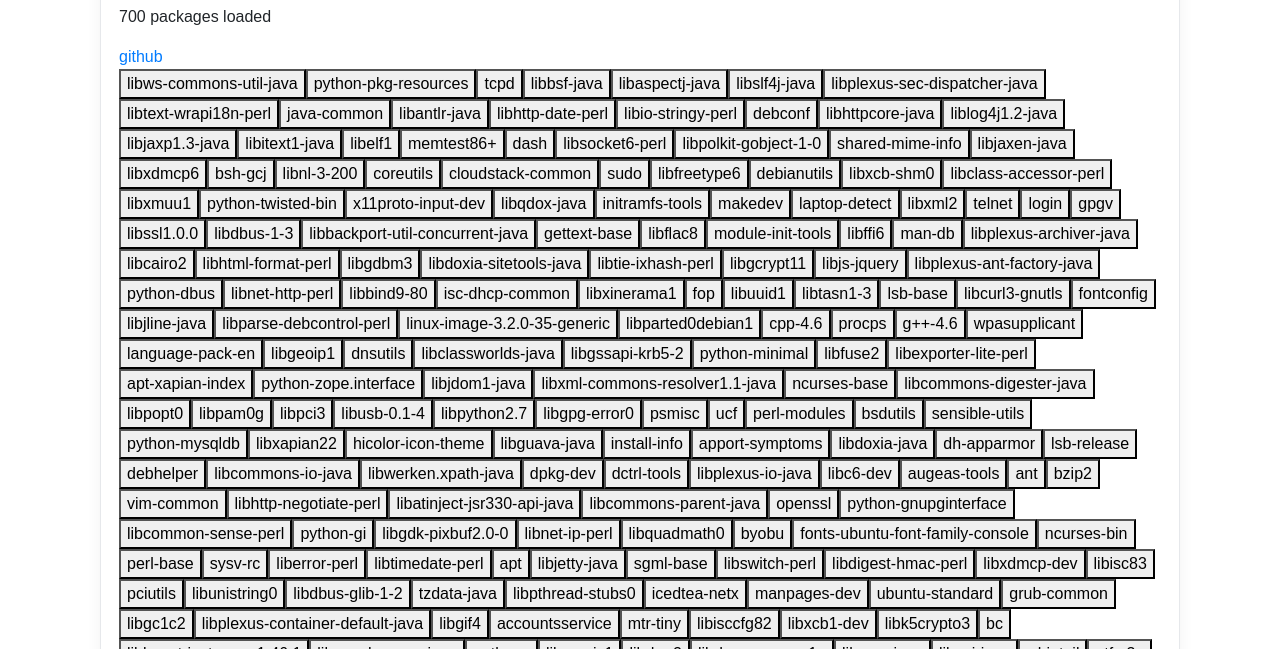
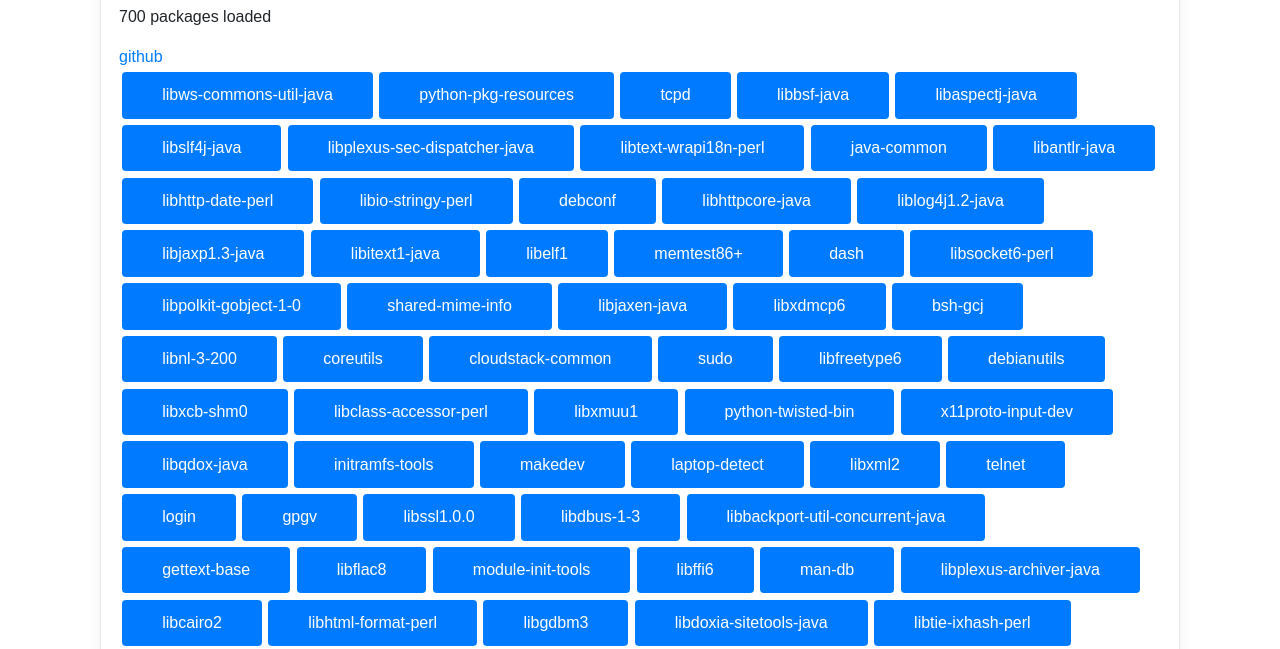
Before and after one commit to nireo/pre-assignment-reaktor, a plain HTML site: page index.html in a window 1280 px wide. Shown: the part 118-767 px from the top of the page. Drawn offline with nearby package versions, Linux system fonts and the light colour scheme.

Commit message:
added button styling

```diff
--- a/index.js
+++ b/index.js
@@ -3,84 +3,87 @@ let selectedItem = null;
 
 const parseData = item => {
   const objectTemplate = {
-    name: "",
-    depends: "",
-    description: ""
+    name: '',
+    depends: '',
+    description: ''
   };
 
-  objectTemplate.name = item.split("Status")[0].split("Essential")[0];
+  objectTemplate.name = item.split('Status')[0].split('Essential')[0];
 
-  let depends = item.split("Depends:")[1];
-  depends = depends ? depends.split(", ") : [];
+  let depends = item.split('Depends:')[1];
+  depends = depends ? depends.split(', ') : [];
   if (depends !== []) {
-    depends = depends.map(d => d.slice(0, d.indexOf("(")).trim());
-    depends = depends.filter(d => !d.includes(" "));
+    depends = depends.map(d => d.slice(0, d.indexOf('(')).trim());
+    depends = depends.filter(d => !d.includes(' '));
   }
 
   objectTemplate.depends = depends;
 
   objectTemplate.description = item
-    .split("Description: ")[1]
-    .split("Homepage:")[0]
-    .split("Original-Maintainer:")[0];
+    .split('Description: ')[1]
+    .split('Homepage:')[0]
+    .split('Original-Maintainer:')[0];
 
   objects = objects.concat(objectTemplate);
 };
 
 const checkSelectedItem = () => {
-  let packages = document.getElementById("packages");
-  packages.style.display = "none";
+  let packages = document.getElementById('packages');
+  packages.style.display = 'none';
   if (selectedItem === null) {
     // if no item is selected, display them all
-    packages.style.display = "";
+    packages.style.display = '';
     return;
   }
 
-  let single = document.getElementById("single-item");
+  let single = document.getElementById('single-item');
 
-  document.getElementById("go-back-button").onclick = () => {
+  document.getElementById('go-back-button').onclick = () => {
     selectedItem = null;
-    single.style.display = "none";
+    single.style.display = 'none';
     checkSelectedItem();
   };
-  single.style.display = "";
+  document.getElementById('go-back-button').className += 'button';
+  single.style.display = '';
 
-  document.getElementById("title").innerHTML = selectedItem.name;
-  document.getElementById("description").innerHTML = selectedItem.description;
+  document.getElementById('title').innerHTML = selectedItem.name;
+  document.getElementById('description').innerHTML = selectedItem.description;
 
   // clear the old dependency field
-  document.getElementById("depends").innerHTML = "";
+  document.getElementById('depends').innerHTML = '';
   selectedItem.depends.forEach(depend => {
-    let button = document.createElement("button");
+    let button = document.createElement('button');
+    button.className += 'button';
     button.innerHTML = depend;
     button.onclick = () => {
       selectedItem = objects.find(i => i.name === depend);
       checkSelectedItem();
     };
 
-    document.getElementById("depends").appendChild(button);
+    document.getElementById('depends').appendChild(button);
   });
 };
 
-fetch("./status-data.txt")
+fetch('./status-data.txt')
   .then(r => r.text())
   .then(data => {
-    const withOutNewLines = data.replace(/(\r\n|\n|\r)/gm, "");
-    let arrays = withOutNewLines.split("Package: ");
+    const withOutNewLines = data.replace(/(\r\n|\n|\r)/gm, '');
+    let arrays = withOutNewLines.split('Package: ');
     for (let i = 1; i < arrays.length; i++) {
       parseData(arrays[i]);
     }
 
     document.getElementById(
-      "counter"
+      'counter'
     ).innerHTML = `${objects.length} packages loaded`;
     objects.forEach(item => {
-      let button = document.createElement("button");
+      let button = document.createElement('button');
+      button.className += 'button';
       button.innerHTML = item.name;
       button.onclick = () => {
         selectedItem = item;
         checkSelectedItem();
       };
-      document.getElementById("packages").appendChild(button);
+      document.getElementById('packages').appendChild(button);
     });
   });
--- a/styles.css
+++ b/styles.css
@@ -11,3 +11,19 @@ body {
   border: 1px solid #e6e8eb;
   border-radius: 15px;
 }
+
+.button {
+  cursor: pointer;
+  -webkit-appearance: none;
+  user-select: none;
+  color: white;
+  border-radius: 4px;
+  margin: 0.2rem;
+  padding: 0.7rem 2.5rem;
+  border-width: initial;
+  border-color: initial;
+  border-image: initial;
+  background: #007bff;
+  text-decoration: none;
+  border: none;
+}
```
Also changed, not shown: data.js (+39 -2 lines).
